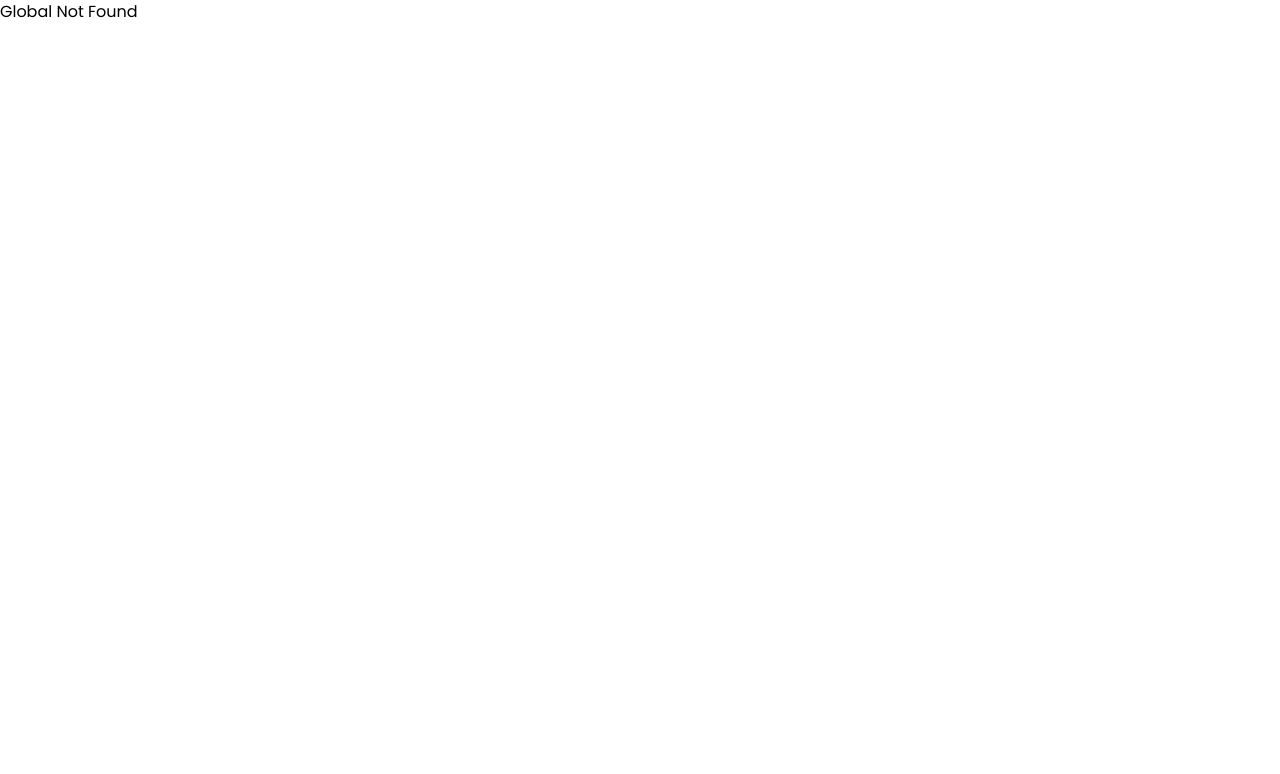
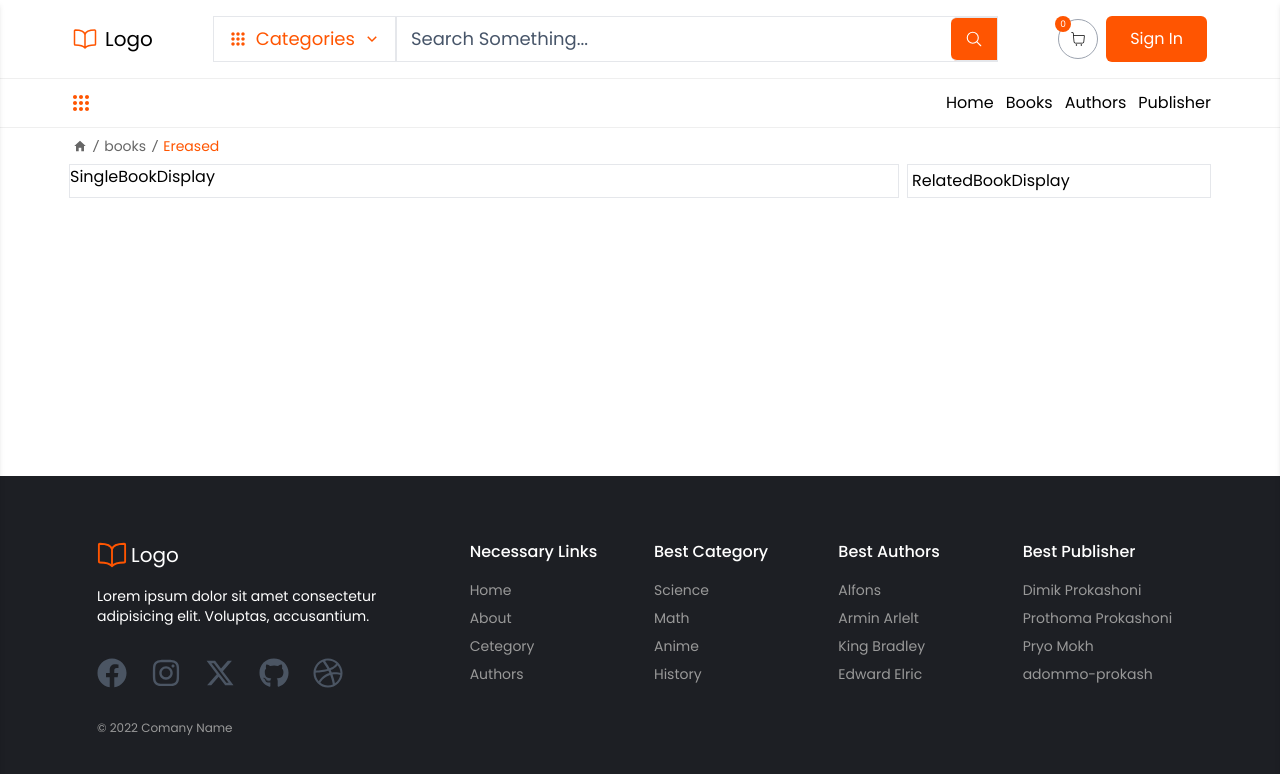
Before and after one commit to Tazri/book-shop, a Next.js app: page /books/1 in a window 1280 px wide. Before the commit this address had no page. Shown: the top 774 px of the page. Built offline with nearby package versions, Linux system fonts and the light colour scheme.

Commit message:
ready to design single book page

```diff
--- /dev/null
+++ b/app/(main)/books/[id]/page.jsx
@@ -0,0 +1,20 @@
+import BreadCrumb from "@/components/shared/BreadCrumb/BreadCrumb";
+import RelatedBookDisplay from "@/components/SingleBookPage/RelatedBookDisplay";
+import SingleBookDisplay from "@/components/SingleBookPage/SingleBookDisplay";
+
+function BookPage({ params }) {
+  return (
+    <div className="container px-1 mx-auto flex-grow">
+      <div className="my-2">
+        <BreadCrumb path="/books/id" lastPathWord="Ereased" />
+      </div>
+
+      <div className="flex flex-row gap-2 justify-between">
+        <SingleBookDisplay />
+        <RelatedBookDisplay />
+      </div>
+    </div>
+  );
+}
+
+export default BookPage;
--- a/app/layout.js
+++ b/app/layout.js
@@ -11,7 +11,9 @@ export const metadata = {
 export default function RootLayout({ children }) {
   return (
     <html lang="en">
-      <body className={inter.className}>{children}</body>
+      <body className={inter.className + " flex flex-col min-h-screen"}>
+        {children}
+      </body>
     </html>
   );
 }
--- /dev/null
+++ b/components/SingleBookPage/RelatedBookDisplay.jsx
@@ -0,0 +1,7 @@
+function RelatedBookDisplay() {
+  return (
+    <div className="flex-grow border p-1 max-w-[19rem]">RelatedBookDisplay</div>
+  );
+}
+
+export default RelatedBookDisplay;
--- /dev/null
+++ b/components/SingleBookPage/SingleBookDisplay.jsx
@@ -0,0 +1,5 @@
+function SingleBookDisplay() {
+  return <div className="border flex-grow">SingleBookDisplay</div>;
+}
+
+export default SingleBookDisplay;
--- a/components/shared/BookCard/BookCard.jsx
+++ b/components/shared/BookCard/BookCard.jsx
@@ -3,6 +3,7 @@ import defaultImage from "@/assets/comics/a_silent_voice_by_yoshitoki_oima.webp"
 import { FaStar } from "react-icons/fa";
 import { FaRegStar } from "react-icons/fa";
 import { FaRegStarHalfStroke } from "react-icons/fa6";
+import Link from "next/link";
 
 // w-auto s410:w-32 s450:w-36 s500:w-40 s550:w-44 s600:w-48 s690:w-40 md:w-40 lg:w-44 s1400:w-48
 
@@ -10,7 +11,10 @@ function BookCard({ book }) {
   return (
     <div className="w-full group hover:shadow-lg h-full">
       <div className="w-full relative overflow-hidden">
-        <div className="aspect-[62/89] w-full">
+        <Link
+          href={"/books/" + book?.id}
+          className="block aspect-[62/89] w-full"
+        >
           <Image
             src={book?.img ? book.img : defaultImage}
             height={1000}
@@ -18,7 +22,7 @@ function BookCard({ book }) {
             alt="book image"
             className=""
           />
-        </div>
+        </Link>
         <button className="bg-primary text-white w-full absolute bottom-0 left-0 translate-y-0 sm:translate-y-full group-hover:translate-y-0 duration-200 s450:py-2 py-1 s450:text-sm sm:text-base text-xs">
           Add To Card
         </button>
@@ -26,7 +30,9 @@ function BookCard({ book }) {
 
       <div className="p-2 text-sm flex flex-col gap-0.5">
         <h3 className="line-clamp-2  s500:text-base s450:text-sm s260:text-xs text-[0.6rem] leading-3 duration-200 text-[#282828] font-semibold">
-          {book?.name ? book?.name : "Book Name"}
+          <Link href={"/books/" + book?.id}>
+            {book?.name ? book?.name : "Book Name"}
+          </Link>
         </h3>
         <h4 className="line-clamp-1 s500:text-base s450:text-sm s260:text-xs text-[0.6rem] leading-3 text-[#434343] duration-200">
           {book?.author ? book?.author : "Author Name"}
--- a/components/shared/SecondNav/CategoryDrawer.jsx
+++ b/components/shared/SecondNav/CategoryDrawer.jsx
@@ -26,7 +26,13 @@ const defaultLinks = [
 ];
 
 function CategoryDrawer({ links = defaultLinks }) {
+  const router = useRouter();
   const inputRef = useRef();
+
+  const seeMoreHandle = () => {
+    router.push("/category");
+    inputRef?.current?.click();
+  };
   return (
     <div>
       <input
@@ -40,7 +46,7 @@ function CategoryDrawer({ links = defaultLinks }) {
         className="fixed top-0 left-0 h-full w-full bg-black opacity-0 peer-checked:pointer-events-auto pointer-events-none peer-checked:opacity-40 duration-100 z-50"
       ></label>
 
-      <div className="fixed h-full w-full max-w-[280px] bg-white top-0 left-0 z-50 shadow-md -translate-x-full peer-checked:translate-x-0 duration-300">
+      <div className="fixed h-full w-full max-w-[280px] bg-white top-0 left-0 z-50 shadow-md -translate-x-full peer-checked:translate-x-0 duration-300 flex flex-col">
         <div className="p-3 flex justify-between text-gray-600 items-center border-b text-sm s310:text-base">
           <p className="">Category</p>{" "}
           <label htmlFor={categoryDrawerId} className="cursor-pointer">
@@ -58,12 +64,12 @@ function CategoryDrawer({ links = defaultLinks }) {
           })}
         </ul>
 
-        <Link
-          href="/category"
-          className="block text-center px-3 py-2 text-white bg-primary mx-3 hover:opacity-90 rounded-sm"
+        <button
+          onClick={seeMoreHandle}
+          className="text-center px-3 py-2 text-white bg-primary mx-3 hover:opacity-90 rounded-sm"
         >
           See More
-        </Link>
+        </button>
       </div>
     </div>
   );
```
